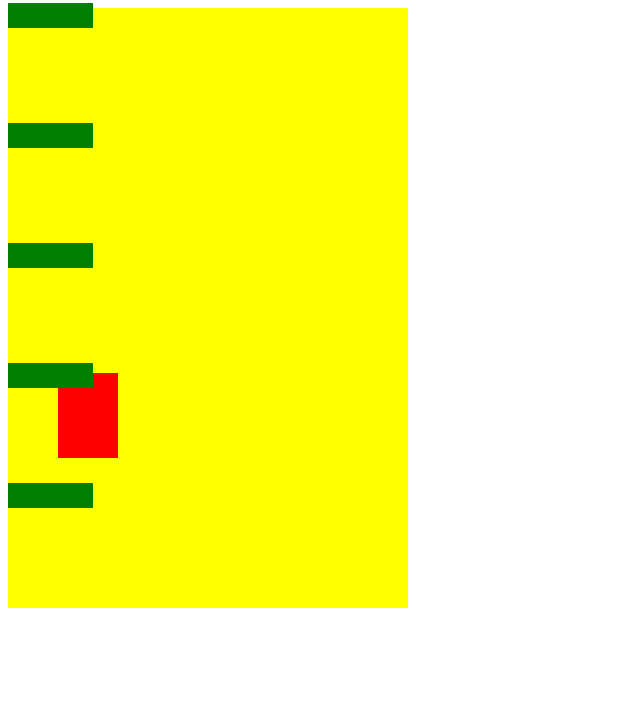
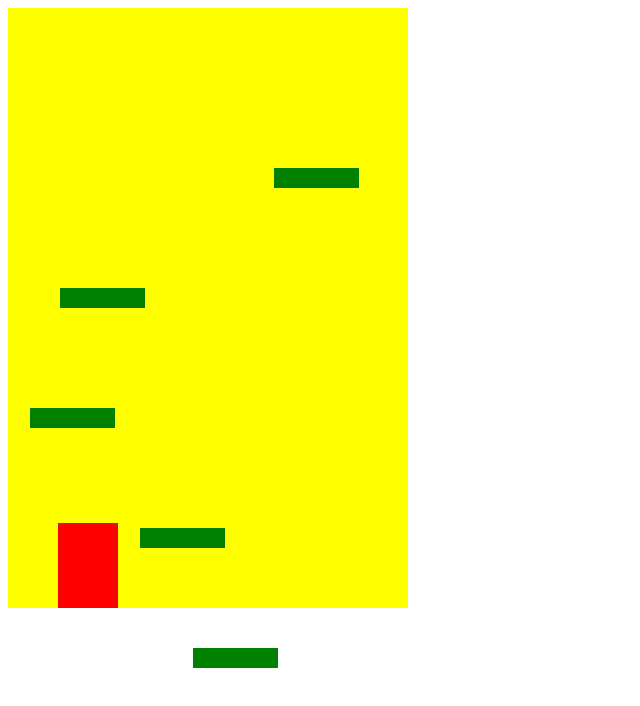
Before and after one commit to Radek-creator/project-1, a plain HTML site: page index.html in a window 1280 px wide. Shown: the whole page, without its empty margins (0-640 px from the left). Drawn offline with Linux system fonts and the light colour scheme.

Commit message:
dodanie mechanizmów( skok, opadanie, koniec gry)

```diff
--- a/app.js
+++ b/app.js
@@ -2,9 +2,12 @@ document.addEventListener('DOMContentLoaded', () => {
     const grid = document.querySelector('.grid')
     const doodler = document.createElement('div')
     let doodlerLeftSpace = 50
-    let doodlerBottomSpace = 150
+    let doodlerBottomSpace = 250
     let isGameOver = false
     let platformCount = 5
+    let platforms = []
+    let upTimerId
+    let downTimerId
 
     function createDoodler() {
         grid.appendChild(doodler)
@@ -22,7 +25,7 @@ document.addEventListener('DOMContentLoaded', () => {
             const visual = this.visual
             visual.classList.add('platform')
             visual.style.bottom = this.bottom + 'px'
-            visual.style.left = this.left = 'px'
+            visual.style.left = this.left + 'px'
             grid.appendChild(visual)
         }
     }
@@ -32,13 +35,54 @@ document.addEventListener('DOMContentLoaded', () => {
             let platGap = 600 / platformCount
             let newPlatBottom = 100 + i * platGap
             let newPlatform = new Platform(newPlatBottom)
+            platforms.push(newPlatform)
         }
     }
+function movePlatforms() {
+    if(doodlerBottomSpace >200) {
+        platforms.forEach(platform =>{
+            platform.bottom -= 4
+            let visual = platform.visual
+            visual.style.bottom = platform.bottom +'px'
+        })
+    }
+
+}
+
+function jump() {
+    clearInterval(downTimerId)
+    upTimerId = setInterval(function (){
+        doodlerBottomSpace += 20
+        doodler.style.bottom = doodlerBottomSpace + 'px'
+        if(doodlerBottomSpace > 350){
+            fall()
+        }
+    },30)
+}
+
+function fall() {
+    clearInterval(upTimerId)
+    downTimerId = setInterval(function(){
+        doodlerBottomSpace -= 5
+        doodler.style.bottom = doodlerBottomSpace + 'px'
+        if (doodlerBottomSpace <=0){
+            gameOver()
+        }
+    },30)
+}
+
+function gameOver() {
+    isGameOver = true
+    clearInterval(upTimerId)
+    clearInterval(downTimerId)
+}
 
     function start() {
         if (!isGameOver) {
             createDoodler()
             creatPlatforms()
+            setInterval(movePlatforms,30)
+            jump()
         }
     }
     start()
--- a/style.css
+++ b/style.css
@@ -10,11 +10,12 @@
     height: 85px;
     background-color: red;
     position: absolute;
+    z-index: 2;
 }
 
 .platform {
     width: 85px;
-    height: 25px;
+    height: 20px;
     background-color: green;
     position: absolute;
 }
```
